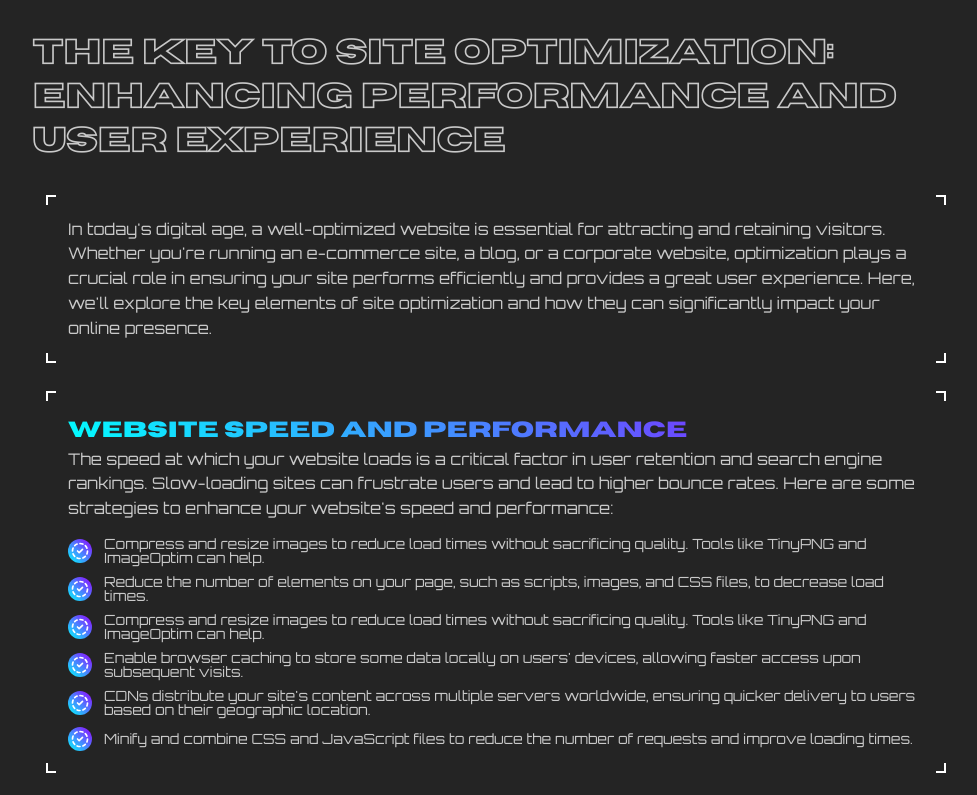
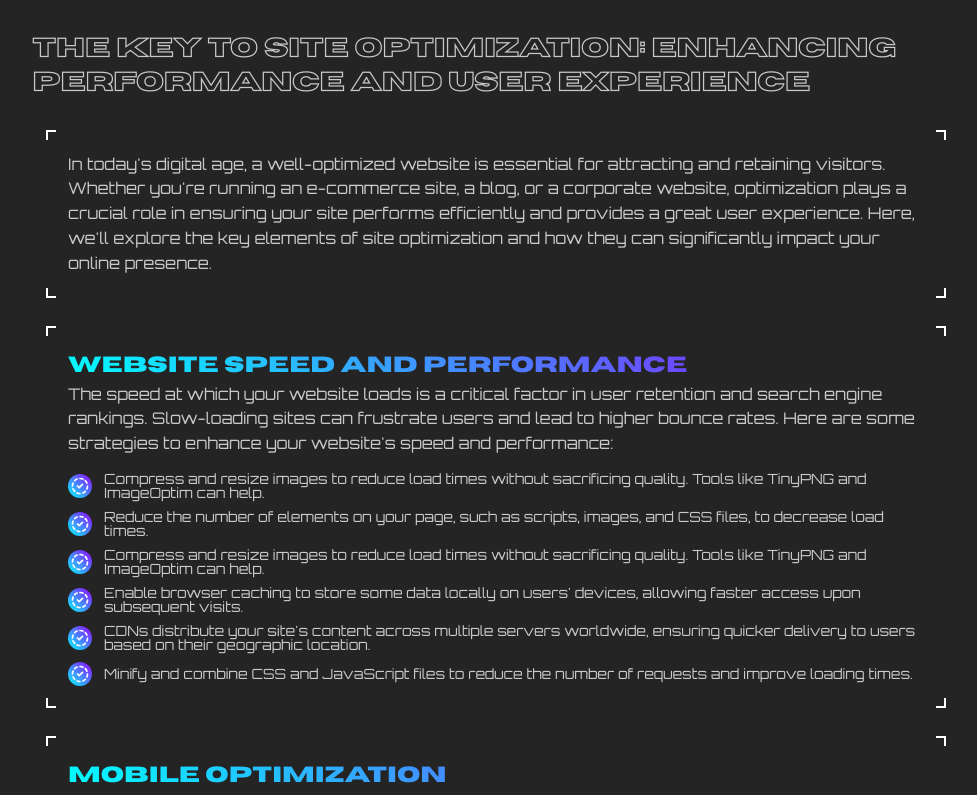
Before and after one commit to AnthonyTB/port-24, a Next.js app: page /blog/key-to-site-optimization in a window 1280 px wide. Shown: the top 795 px of the page, without its empty margins (144-1121 px from the left). Built offline with nearby package versions, Linux system fonts and the light colour scheme.

Commit message:
updated hero css

```diff
--- a/pages/blog/[slug].tsx
+++ b/pages/blog/[slug].tsx
@@ -118,7 +118,9 @@ export default function BlogPage({ data }) {
     <Container py={"xl"}>
       {loaded && blog ? (
         <>
-          <Title ff={"Horizon Outlined"}>{blog.title}</Title>
+          <Title fz={"h2"} ff={"Horizon Outlined"}>
+            {blog.title}
+          </Title>
           {blog.content.sections.map((section, idx) => (
             <Section
               key={`s ${idx}`}
```
